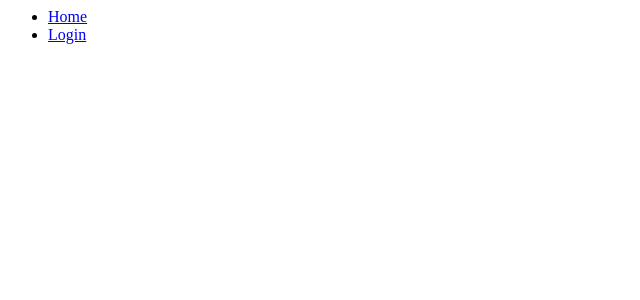
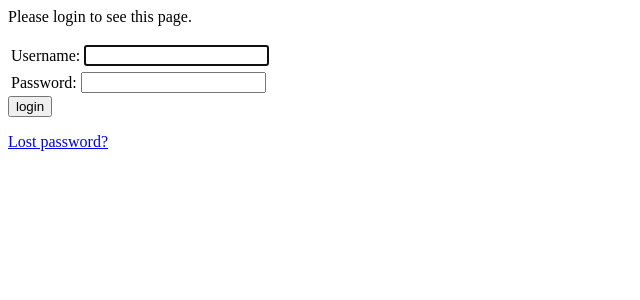
Before and after one commit to darren-k-chen/PiConsole, a Django app: a page that uses templates/registration/login.html in a window 1280 px wide. Before the commit the part shown is almost empty. Shown: the top 300 px of the page, without its empty margins (0-640 px from the left). Run offline with Django 3.2, Linux system fonts and the light colour scheme.

Commit message:
Fixed BUG

```diff
--- a/templates/registration/login.html
+++ b/templates/registration/login.html
@@ -1,8 +1,20 @@
-{% extends "base_generic.html" %}
-
 {% block content %}
 
-<h1>TEST</h1>
+{% if form.errors %}
+<p>Your username and password didn't match. Please try again.</p>
+{% endif %}
+
+{% if next %}
+    {% if user.is_authenticated %}
+    <p>Your account doesn't have access to this page. To proceed,
+    please login with an account that has access.</p>
+    {% else %}
+    <p>Please login to see this page.</p>
+    {% endif %}
+{% endif %}
+
+<form method="post" action="{% url 'login' %}">
+{% csrf_token %}
 <div>
     <table>
         <tr>
@@ -11,6 +23,8 @@
         </tr>
     </table>
 </div>
+
+
 
 <div>
     <table>
@@ -25,7 +39,7 @@
     <input type="submit" value="login" />
     <input type="hidden" name="next" value="{{ next }}" />
 </div>
-<!--</form>-->
+</form>
 
 {# Assumes you setup the password_reset view in your URLconf #}
 <p><a href="{% url 'password_reset' %}">Lost password?</a></p>
```
